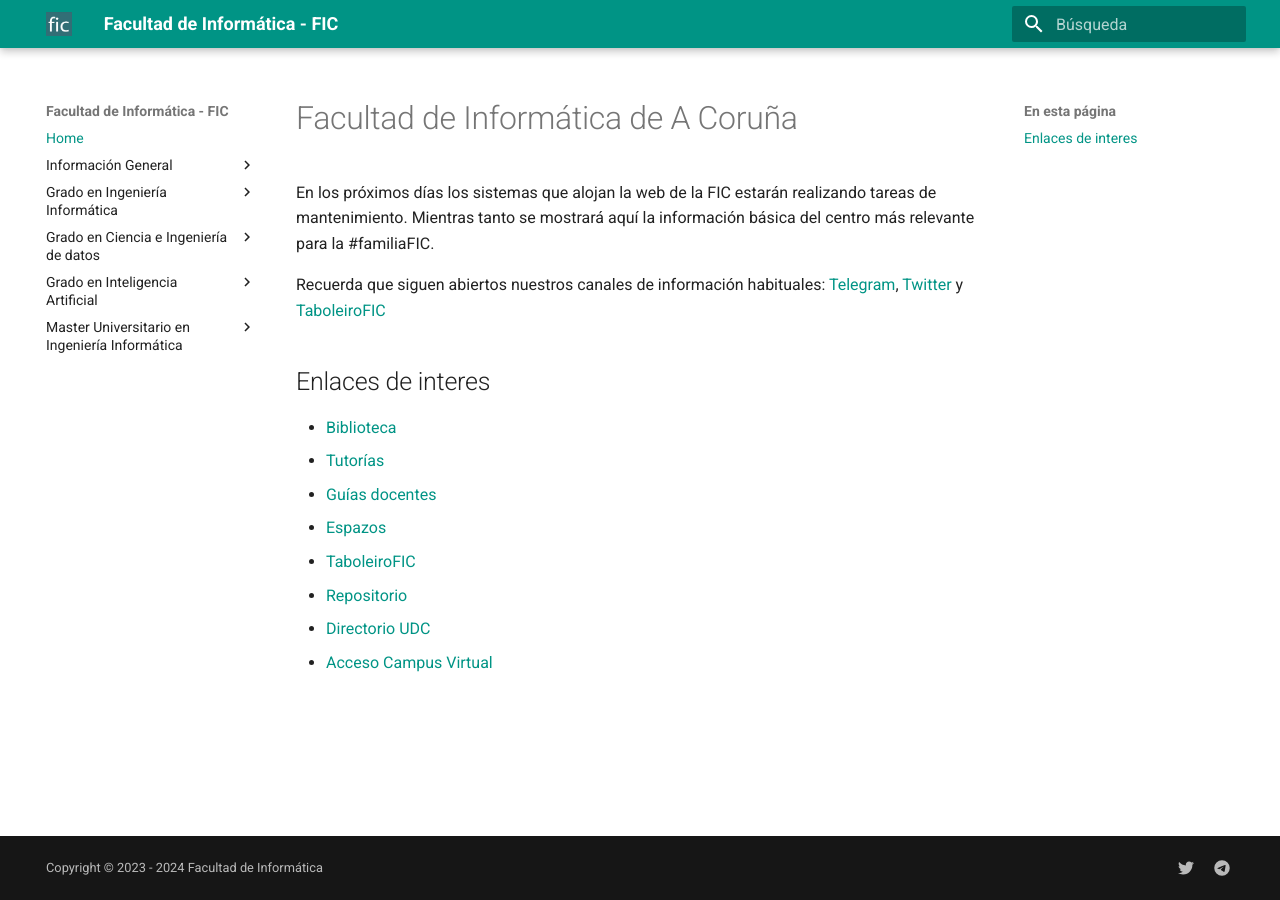
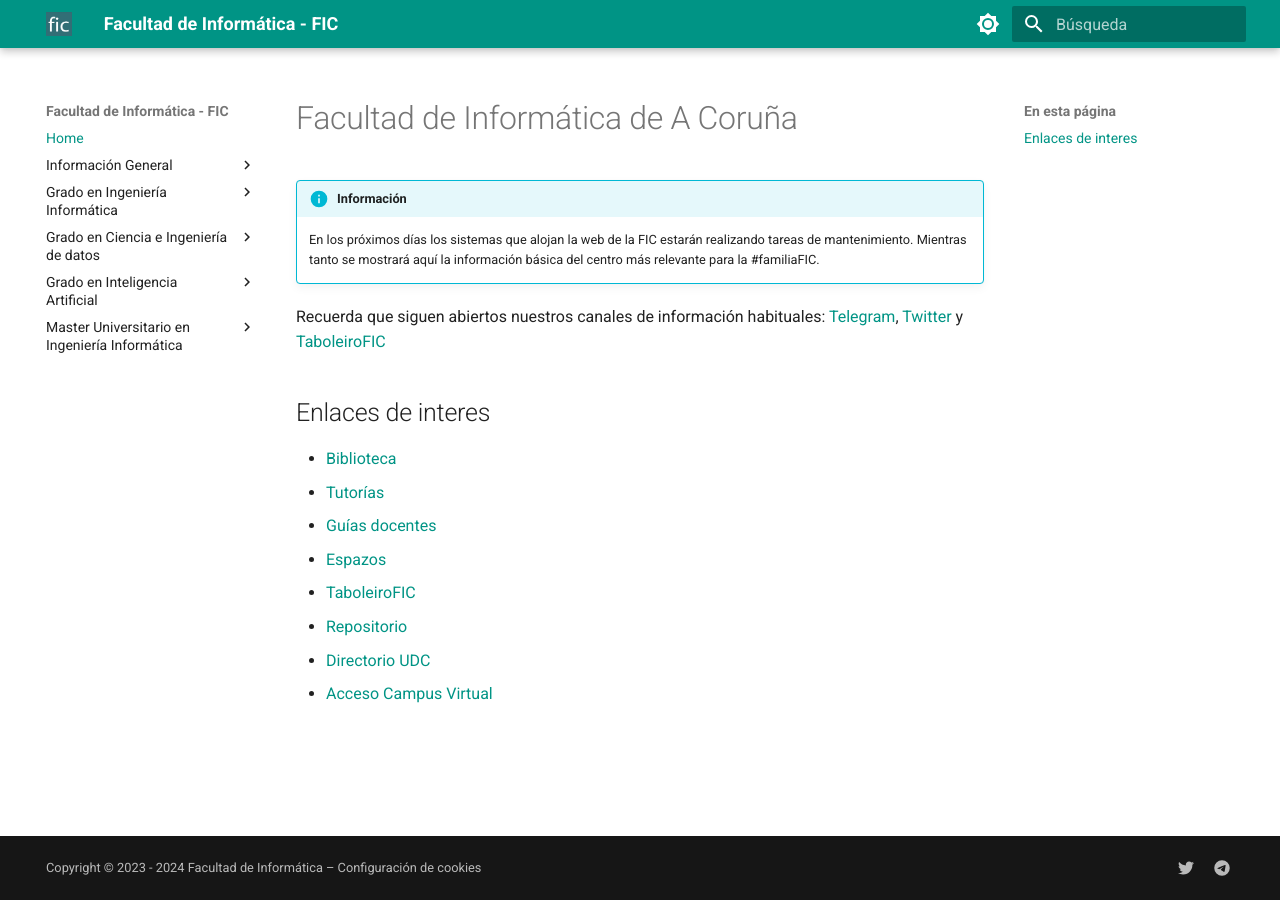
Before and after one commit to Facultade-de-Informatica/Facultade-de-Informatica, an MkDocs documentation site: the page built from docs/index.md, in a window 1280 px wide. Built offline with MkDocs 1.6.1 and Material for MkDocs 9.7.7, drawn with Linux system fonts in a browser that asks for light colours.

Commit message:
Minor changes:
- update README.md
- remove Dockerfile from docs folder
- highlight maintenance task on index
- In order to comply with GDPR, users must be able to change their cookie settings at any time (added on footer)
- accent color was unset (default color is indigo). updated to teal and added light/dark mode
- typo on cookie consent. double dot at the end and title in english (fixed and translated)

```diff
--- a/docs/index.md
+++ b/docs/index.md
@@ -1,7 +1,9 @@
 # Facultad de Informática de A Coruña
 
-En los próximos días los sistemas que alojan la web de la FIC estarán realizando tareas de mantenimiento. Mientras tanto
-se mostrará aquí la información básica del centro más relevante para la #familiaFIC.
+!!! info "Información"
+
+	En los próximos días los sistemas que alojan la web de la FIC estarán realizando tareas de mantenimiento. Mientras tanto
+	se mostrará aquí la información básica del centro más relevante para la #familiaFIC.
 
 Recuerda que siguen abiertos nuestros canales de información habituales: [Telegram](https://t.me/+mKQjdKvmhEJlNWVk), [Twitter](https://twitter.com/FIC_UDC) y
 [TaboleiroFIC](https://taboleirofic.udc.es/)
--- a/mkdocs.yml
+++ b/mkdocs.yml
@@ -1,12 +1,26 @@
 site_name: Facultad de Informática - FIC
 
-copyright: Copyright &copy; 2023 - 2024 Facultad de Informática
+copyright: Copyright &copy; 2023 - 2024 Facultad de Informática –
+  <a href="#__consent">Configuración de cookies</a>
 
 theme:
   name: material
   favicon: assets/favicon.png
   palette:
-    primary: teal
+    # Palette toggle for light mode
+    - scheme: default
+      primary: teal
+      accent: teal
+      toggle:
+        icon: material/brightness-7
+        name: Cambiar a modo oscuro
+    # Palette toggle for dark mode
+    - scheme: slate
+      primary: teal
+      accent: teal
+      toggle:
+        icon: material/brightness-4
+        name: Cambiar a modo claro
   logo: assets/favicon.png
   language: es
 
@@ -21,12 +35,12 @@ extra:
     provider: google
     property: G-J3RS5DMQ4K
   consent:
-    title: Cookie consent
+    title: Consentimiento de cookies
     description: >-
       Utilizamos cookies para reconocer sus preferencias y visitas repetidas, así como
       para medir la efectividad de la información mostrada y si los usuarios
       encuentran lo que están buscando. Con su consentimiento, está ayudando a que
-      nuestra facultad mejore..
+      nuestra facultad mejore.
 nav:
   - Home: index.md
   - Información General:
@@ -43,3 +57,6 @@ nav:
 markdown_extensions:
   - toc:
       title: En esta página
+  - admonition
+  - pymdownx.details
+  - pymdownx.superfences
```
Also changed, not shown: README.md (+4 -0 lines), 1 other file.
